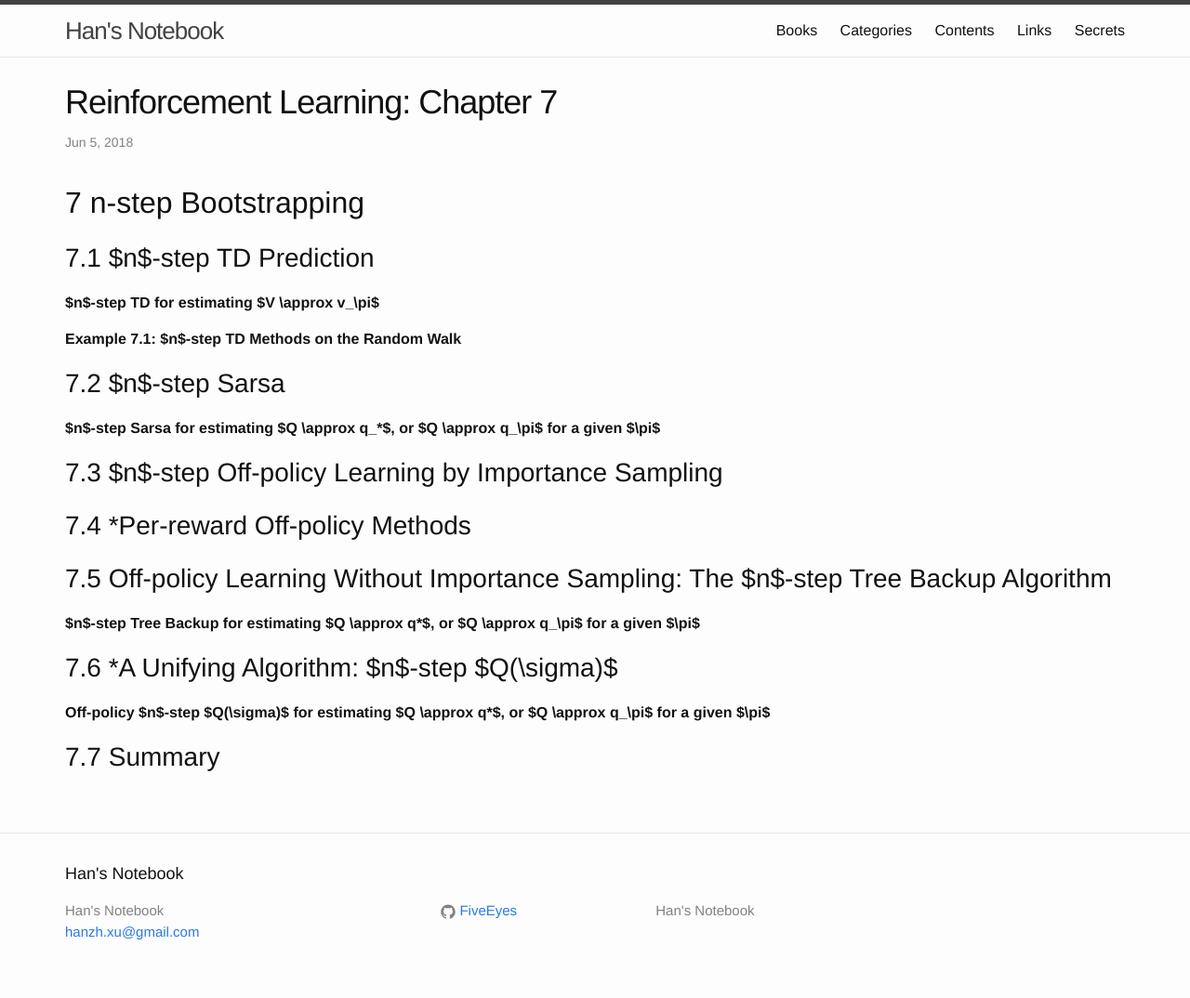
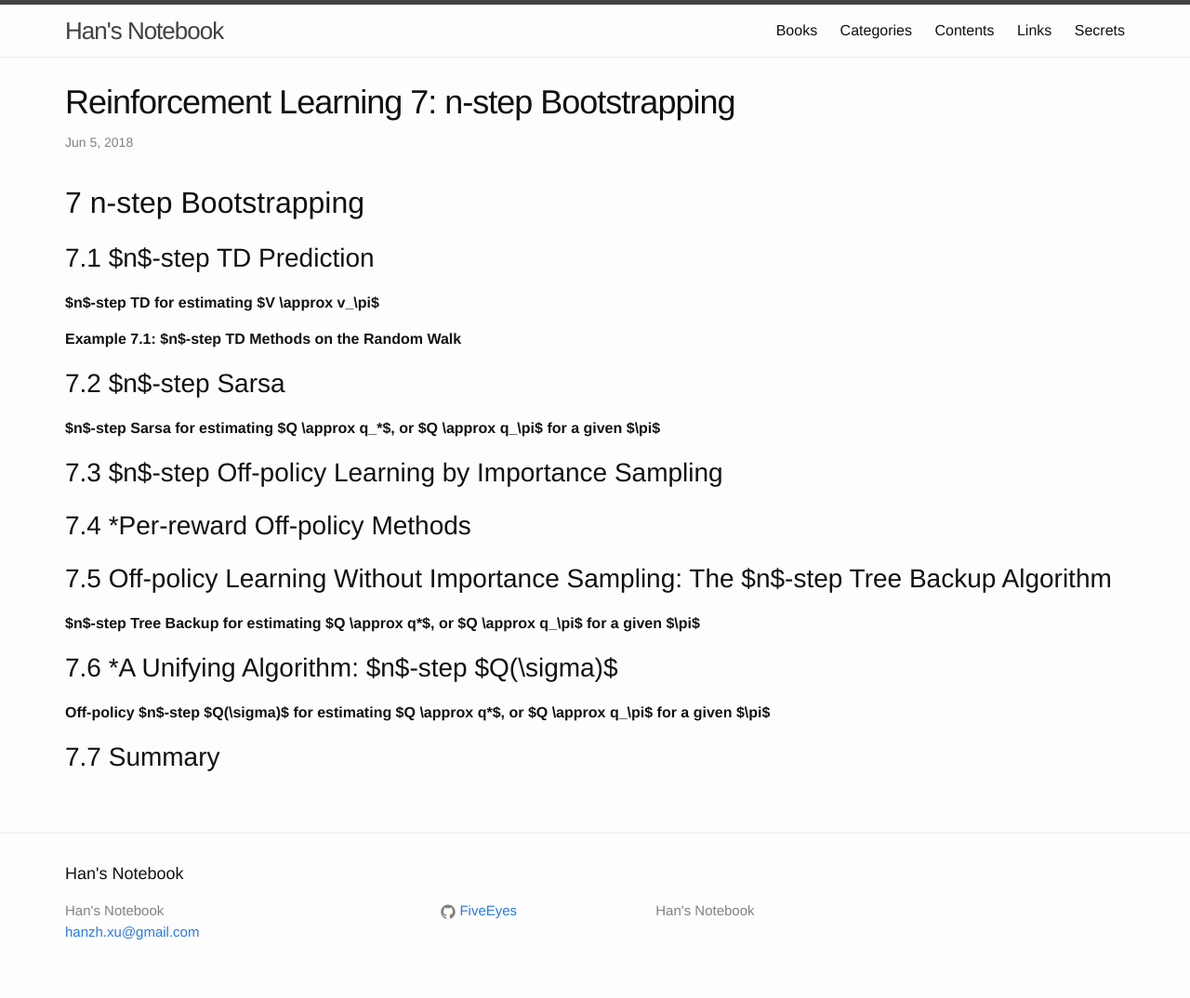
Before and after one commit to FiveEyes/FiveEyes.github.io, a Jekyll site: the page built from _posts/reinforcementlearningbook/2018-06-05-Sutton-Book-7.md, in a window 1280 px wide. Shown: the whole page at 93% size. Built offline with Jekyll 4.4.1, drawn with Linux system fonts in a browser that asks for light colours.

Commit message:
Update 2018-06-05-Sutton-Book-7.md

```diff
--- a/_posts/reinforcementlearningbook/2018-06-05-Sutton-Book-7.md
+++ b/_posts/reinforcementlearningbook/2018-06-05-Sutton-Book-7.md
@@ -1,6 +1,6 @@
 ---
 layout: post
-title: "Reinforcement Learning: Chapter 7"
+title: "Reinforcement Learning 7: n-step Bootstrapping"
 date: 2018-06-05 21:00:00
 categories: Learning
 ---
```
